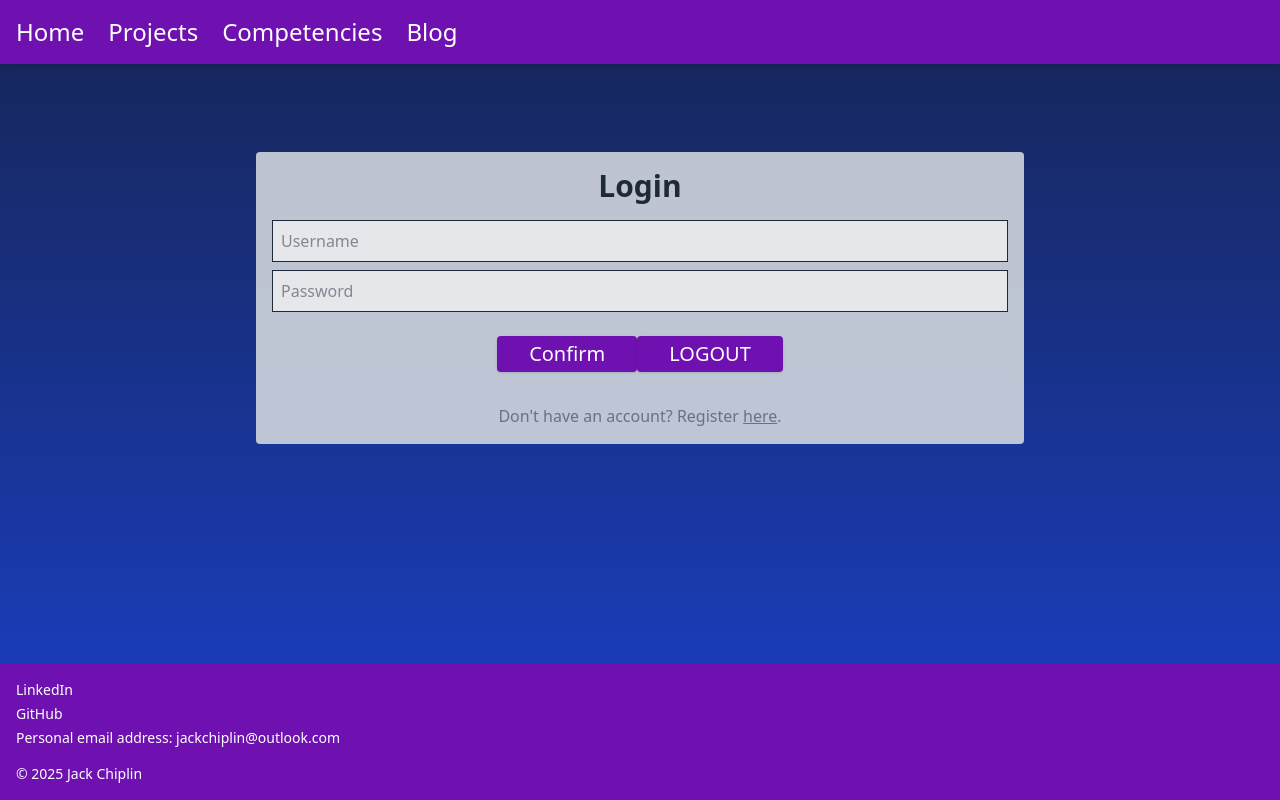
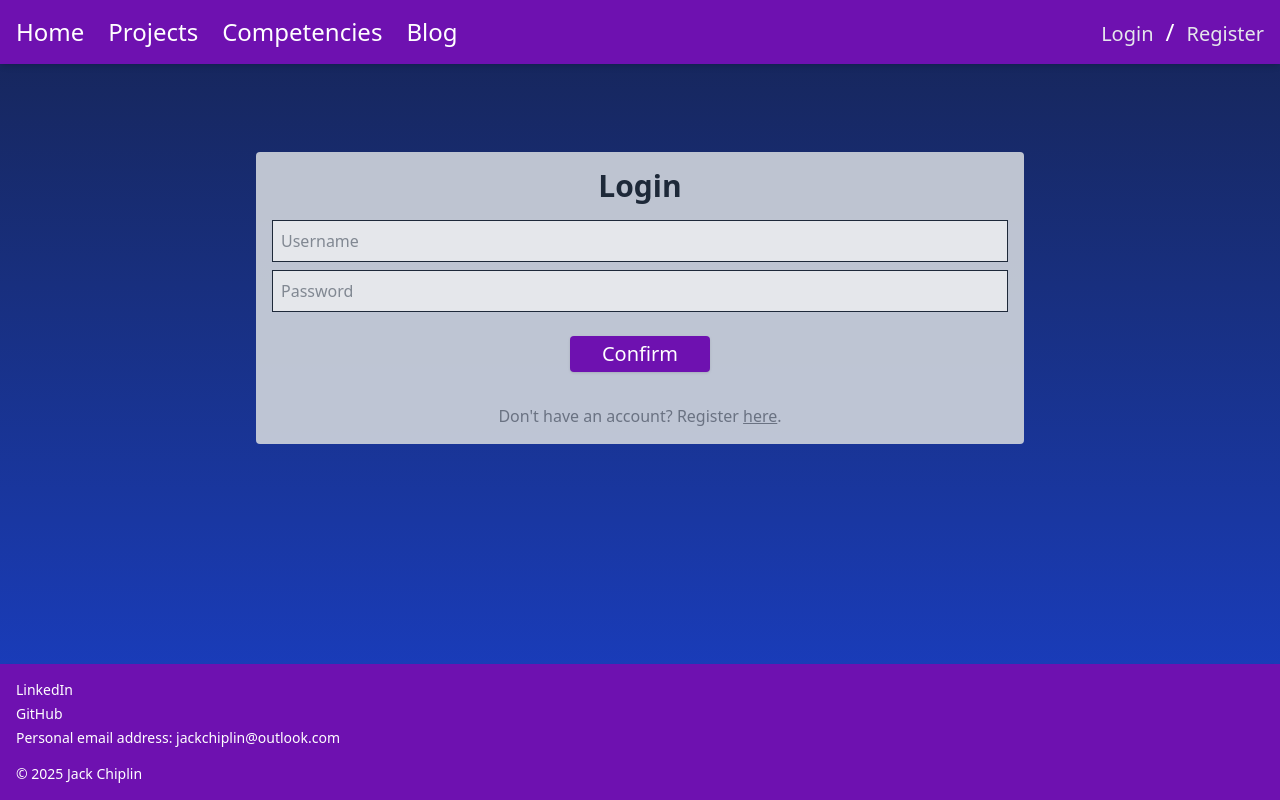
Before and after one commit to Jamming17/portfolio, a React (Vite) app: page /blog/login in a window 1280 px wide. Built offline with nearby package versions, Linux system fonts and the light colour scheme.

Commit message:
Added logged in/out status to top bar

```diff
--- a/src/components/Header.jsx
+++ b/src/components/Header.jsx
@@ -1,13 +1,35 @@
+import { useContext } from "react";
 import { Link } from "react-router-dom";
+import { AuthContext } from "../context/AuthContext";
 
 export default function Header() {
+    const { user, logout } = useContext(AuthContext);
+
     return (
-        <header className="fixed w-full z-50 shadow-md bg-purple-800 text-white text-2xl p-4">
-            <nav className="flex space-x-6">
-                <Link to="/">Home</Link>
-                <Link to="/projects">Projects</Link>
-                <Link to="/competencies">Competencies</Link>
-                <Link to="/blog">Blog</Link>
+        <header className="fixed w-full z-50 shadow-md bg-purple-800 text-2xl p-4">
+            <nav className="flex justify-between items-center">
+                <div className="space-x-6 text-white">
+                    <Link to="/">Home</Link>
+                    <Link to="/projects">Projects</Link>
+                    <Link to="/competencies">Competencies</Link>
+                    <Link to="/blog">Blog</Link>
+                </div>
+
+                <div className="text-gray-200 text-xl">
+                    {!user ? (
+                        <div className="space-x-3">
+                            <Link to="/blog/login">Login</Link>
+                            <span className="text-2xl text-white">/</span>
+                            <Link to="/blog/register">Register</Link>
+                        </div>
+                    ) : (
+                        <div className="space-x-3">
+                            <span>Hello, {user.username}</span>
+                            <span className="text-2xl text-white">/</span>
+                            <button onClick={logout}>Logout</button>
+                        </div>
+                    )}
+                </div>
             </nav>
         </header>
     );
--- a/src/pages/blog/Login.jsx
+++ b/src/pages/blog/Login.jsx
@@ -4,7 +4,7 @@ import { AuthContext } from "../../context/AuthContext";
 
 
 export default function Login() {
-    const { login, logout } = useContext(AuthContext);
+    const { login } = useContext(AuthContext);
 
     const [username, setUsername] = useState("");
     const [password, setPassword] = useState("");
@@ -49,7 +49,6 @@ export default function Login() {
             <input type="password" placeholder="Password" value={password} onChange={(e) => setPassword(e.target.value)} className="w-full mb-2 p-2 border bg-gray-200" />
 
             <button className="bg-purple-800 text-white text-xl px-8 py-1 mt-4 rounded shadow" onClick={handleLogin}>Confirm</button>
-            <button className="bg-purple-800 text-white text-xl px-8 py-1 mt-4 rounded shadow" onClick={handleLogout}>LOGOUT</button>
 
             {error && <p className="text-red-600 mt-4">{error}</p>}
             {success && <p className="text-green-600 mt-4">{success}</p>}
```
